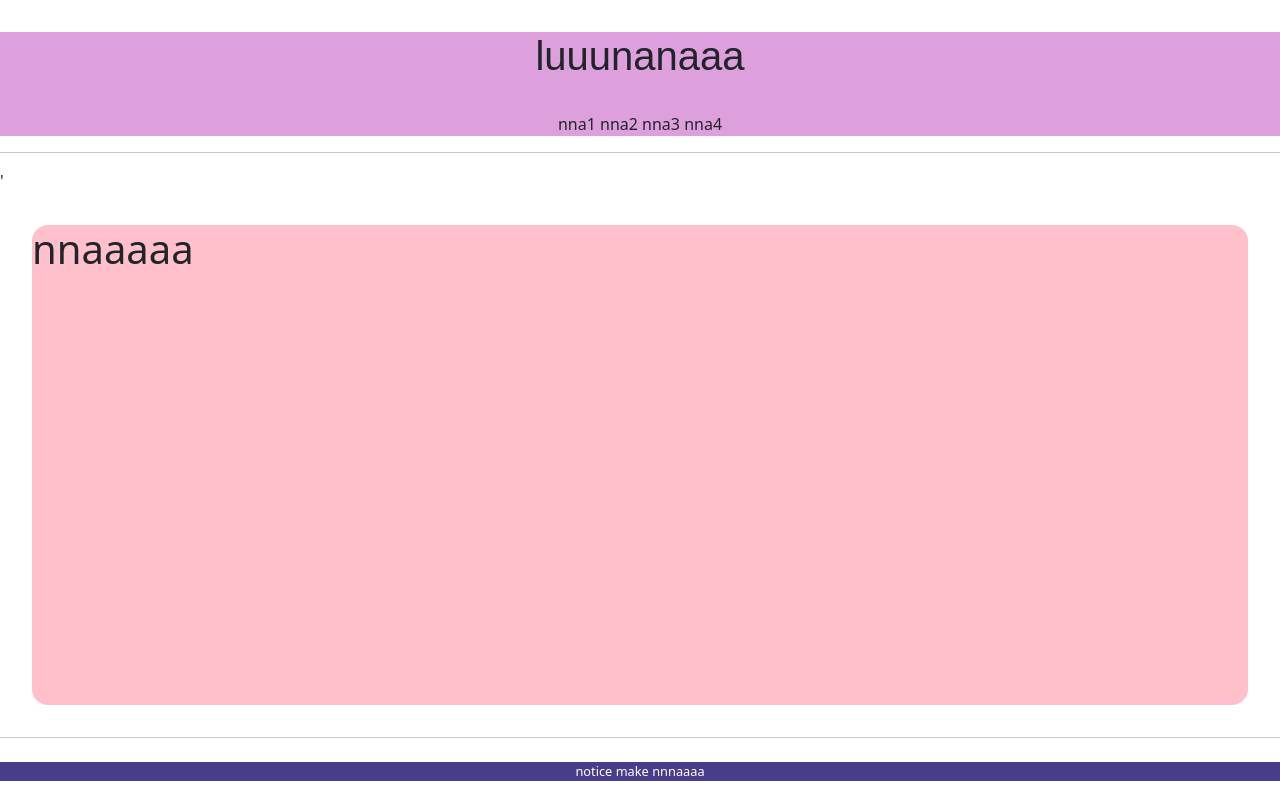
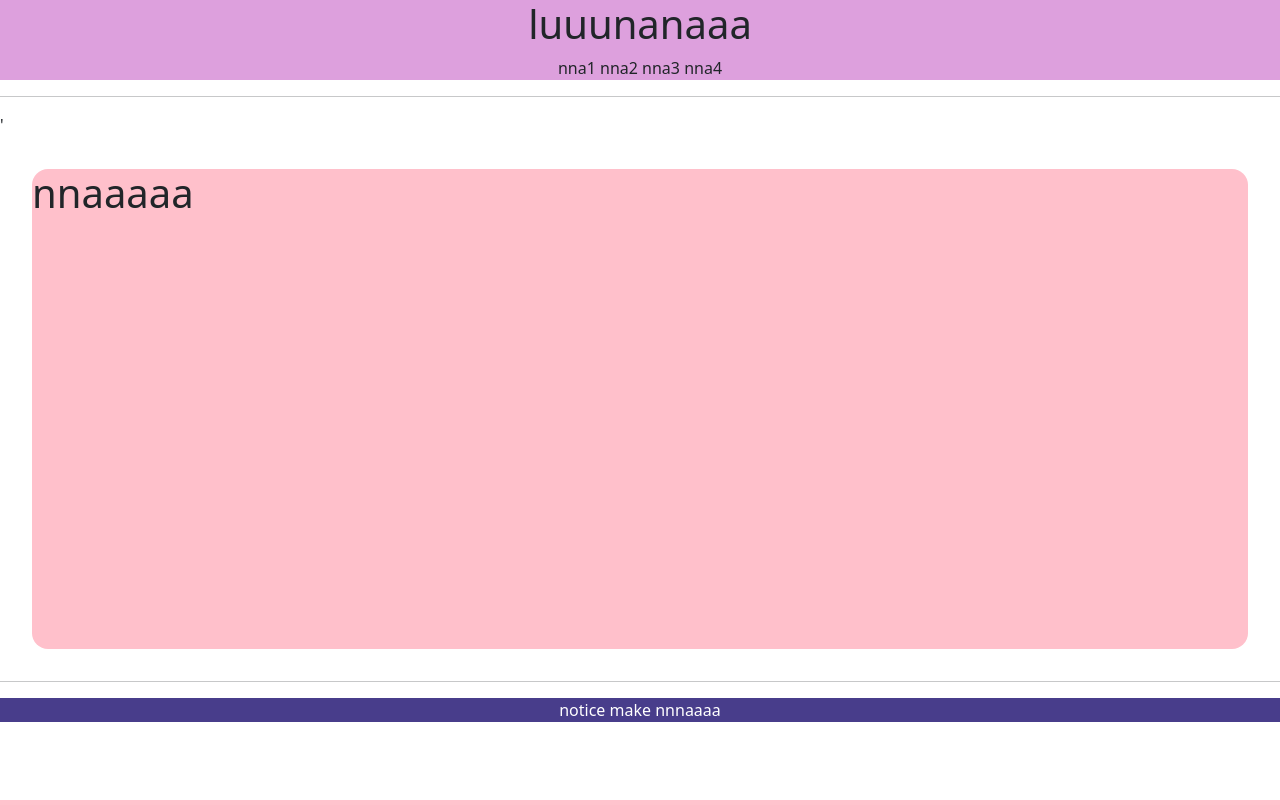
Before and after one commit to LeeHyunGyu0823/self_github_study, a Django app: page /accounts/hello_world/ in a window 1280 px wide. Run offline with Django 3.2, Linux system fonts and the light colour scheme; parts of the project's set-up code (start-up, migrations or seed data) failed here and were passed over; some web fonts are replaced.

Commit message:
self study 2021 07 05

```diff
--- a/Django2/settings.py
+++ b/Django2/settings.py
@@ -132,6 +132,9 @@
 
 STATIC_URL = '/static/'
 
+STATICFILES_DIRS = [
+    BASE_DIR / "static"
+]
 # Default primary key field type
 # https://docs.djangoproject.com/en/3.2/ref/settings/#default-auto-field
 
--- a/templates/footer.html
+++ b/templates/footer.html
@@ -1,5 +1,5 @@
 <div style= "background-color: darkslateblue; color:white; text-align: center">
-    <div style="font-size: 0.8rem; margin:1.5rem;">
+    <div class="footer_button">
         <span>notice</span>
         <span>make</span>
         <span>nnnaaaa</span>
--- a/templates/head.html
+++ b/templates/head.html
@@ -1,3 +1,5 @@
+{% load static %}
+
 <head>
     <meta charset="UTF-8">
     <title>Title</title>
@@ -8,4 +10,7 @@
     <link rel="preconnect" href="https://fonts.googleapis.com">
     <link rel="preconnect" href="https://fonts.gstatic.com" crossorigin>
     <link href="https://fonts.googleapis.com/css2?family=Fuggles&family=Sacramento&display=swap" rel="stylesheet">
+
+    {#  Static Files link  #}
+    <link rel="stylesheet" type="text/css" href="{% static 'base.css' %}">
 </head>
--- a/templates/header.html
+++ b/templates/header.html
@@ -1,8 +1,8 @@
 <div style = "background-color: plum; text-align: center">
-    <div style="margin: 2rem 0; font-family: 'Otomanopee One', sans-serif;">
+    <div class="tittle_logo">
         <h1>luuunanaaa</h1>
     </div>
-    <div>
+    <div class="header_button">
         <span>nna1</span>
         <span>nna2</span>
         <span>nna3</span>
```
